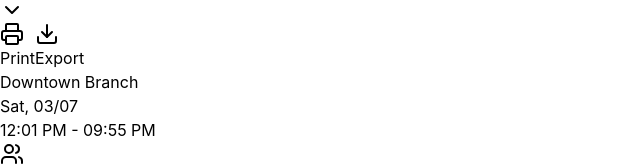
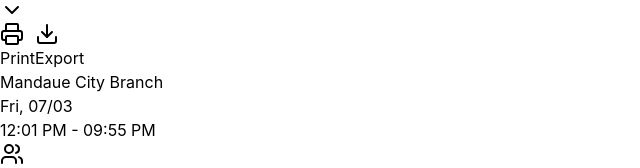
Before and after one commit to FRC-FRANKY/EL-Ventures-Booking-system-and-Inventory, a React (Vite) app: page /hr-manager/daily-report in a window 1280 px wide. Shown: the part 338-506 px from the top of the page, without its empty margins (0-640 px from the left). Built offline with nearby package versions, Linux system fonts and the light colour scheme.

Commit message:
branches v2

```diff
--- a/src/components/report/ReportFilters.jsx
+++ b/src/components/report/ReportFilters.jsx
@@ -1,10 +1,13 @@
-import { useState } from 'react'
 import { Calendar, ChevronDown, Printer, Download } from 'lucide-react'
 
-export default function ReportFilters() {
-  const [reportDate, setReportDate] = useState('07/03/2026')
-  const [branch, setBranch] = useState('Mandaue City Branch')
-
+export default function ReportFilters({
+  reportDate,
+  branch,
+  onReportDateChange,
+  onBranchChange,
+  onPrint,
+  onExport,
+}) {
   return (
     <div className="bg-gray-100 rounded-xl shadow-sm p-4 sm:p-5">
       <div className="flex flex-col sm:flex-row flex-wrap gap-4 sm:gap-6 items-end">
@@ -16,7 +19,7 @@ export default function ReportFilters() {
             <input
               type="text"
               value={reportDate}
-              onChange={(e) => setReportDate(e.target.value)}
+              onChange={(e) => onReportDateChange?.(e.target.value)}
               className="w-full pl-3 pr-10 py-2.5 rounded-lg border border-gray-200 bg-white text-sm focus:outline-none focus:ring-2 focus:ring-purple-500 focus:border-transparent"
             />
             <Calendar className="absolute right-3 top-1/2 -translate-y-1/2 w-4 h-4 text-gray-400 pointer-events-none" />
@@ -29,7 +32,7 @@ export default function ReportFilters() {
           <div className="relative">
             <select
               value={branch}
-              onChange={(e) => setBranch(e.target.value)}
+              onChange={(e) => onBranchChange?.(e.target.value)}
               className="w-full pl-3 pr-10 py-2.5 rounded-lg border border-gray-200 bg-white text-sm focus:outline-none focus:ring-2 focus:ring-purple-500 focus:border-transparent appearance-none"
             >
               <option>Mandaue City Branch</option>
@@ -43,6 +46,7 @@ export default function ReportFilters() {
         <div className="flex gap-2">
           <button
             type="button"
+            onClick={onPrint}
             className="inline-flex items-center gap-2 px-4 py-2.5 rounded-lg border border-gray-300 bg-white text-gray-700 text-sm font-medium hover:bg-gray-50 transition-colors focus:outline-none focus:ring-2 focus:ring-purple-500 focus:ring-offset-2"
           >
             <Printer className="w-4 h-4" />
@@ -50,6 +54,7 @@ export default function ReportFilters() {
           </button>
           <button
             type="button"
+            onClick={onExport}
             className="inline-flex items-center gap-2 px-4 py-2.5 rounded-lg border border-gray-300 bg-white text-gray-700 text-sm font-medium hover:bg-gray-50 transition-colors focus:outline-none focus:ring-2 focus:ring-purple-500 focus:ring-offset-2"
           >
             <Download className="w-4 h-4" />
--- a/src/components/report/ReportHeader.jsx
+++ b/src/components/report/ReportHeader.jsx
@@ -1,8 +1,20 @@
-export default function ReportHeader() {
+function formatHeaderDate(reportDate) {
+  // expects MM/DD/YYYY; falls back to showing raw string if parse fails
+  const m = String(reportDate || '')
+  const match = m.match(/^(\d{2})\/(\d{2})\/(\d{4})$/)
+  if (!match) return reportDate || ''
+  const [, mm, dd, yyyy] = match
+  const d = new Date(Number(yyyy), Number(mm) - 1, Number(dd))
+  if (Number.isNaN(d.getTime())) return reportDate || ''
+  const weekday = d.toLocaleDateString('en-US', { weekday: 'short' })
+  return `${weekday}, ${mm}/${dd}`
+}
+
+export default function ReportHeader({ branch = 'Mandaue City Branch', reportDate = '07/03/2026' }) {
   return (
     <div className="bg-purple-50 rounded-xl shadow-sm p-5 text-center">
-      <h2 className="text-xl font-bold text-gray-900">Downtown Branch</h2>
-      <p className="text-gray-700 mt-1">Sat, 03/07</p>
+      <h2 className="text-xl font-bold text-gray-900">{branch}</h2>
+      <p className="text-gray-700 mt-1">{formatHeaderDate(reportDate)}</p>
       <p className="text-sm text-gray-500 mt-0.5">12:01 PM - 09:55 PM</p>
     </div>
   )
--- a/src/pages/HRManagerDailyReport.jsx
+++ b/src/pages/HRManagerDailyReport.jsx
@@ -60,6 +60,8 @@ export default function HRManagerDailyReport() {
   const [stylistFilter, setStylistFilter] = useState('All Stylists')
   const [dateFilter, setDateFilter] = useState('All Dates')
   const [serviceSearch, setServiceSearch] = useState('')
+  const [reportDate, setReportDate] = useState('07/03/2026')
+  const [branch, setBranch] = useState('Mandaue City Branch')
 
   const filteredFlat = useMemo(
     () => flattenAndFilter(commissionData, stylistFilter, dateFilter, serviceSearch),
@@ -103,14 +105,46 @@ export default function HRManagerDailyReport() {
     )
   }, [])
 
+  const handlePrint = useCallback(() => {
+    window.print()
+  }, [])
+
+  const handleExport = useCallback(() => {
+    const payload = {
+      exportedAt: new Date().toISOString(),
+      reportDate,
+      branch,
+      commissionFilters: { stylistFilter, dateFilter, serviceSearch },
+      commissionSummary: summary,
+      commissionEntries: filteredFlat,
+    }
+
+    const blob = new Blob([JSON.stringify(payload, null, 2)], { type: 'application/json' })
+    const url = URL.createObjectURL(blob)
+    const a = document.createElement('a')
+    a.href = url
+    a.download = `hr-daily-report_${branch.replace(/\s+/g, '_')}_${reportDate.replaceAll('/', '-')}.json`
+    document.body.appendChild(a)
+    a.click()
+    a.remove()
+    URL.revokeObjectURL(url)
+  }, [reportDate, branch, stylistFilter, dateFilter, serviceSearch, summary, filteredFlat])
+
   return (
     <div className="min-h-screen bg-[#f5f5f7]">
       <Header />
       <Navbar />
 
       <main className="max-w-6xl mx-auto px-4 sm:px-6 lg:px-8 py-6 space-y-6">
-        <ReportFilters />
-        <ReportHeader />
+        <ReportFilters
+          reportDate={reportDate}
+          branch={branch}
+          onReportDateChange={setReportDate}
+          onBranchChange={setBranch}
+          onPrint={handlePrint}
+          onExport={handleExport}
+        />
+        <ReportHeader branch={branch} reportDate={reportDate} />
 
         <div className="grid grid-cols-1 lg:grid-cols-2 gap-6">
           <div className="space-y-6">
```
